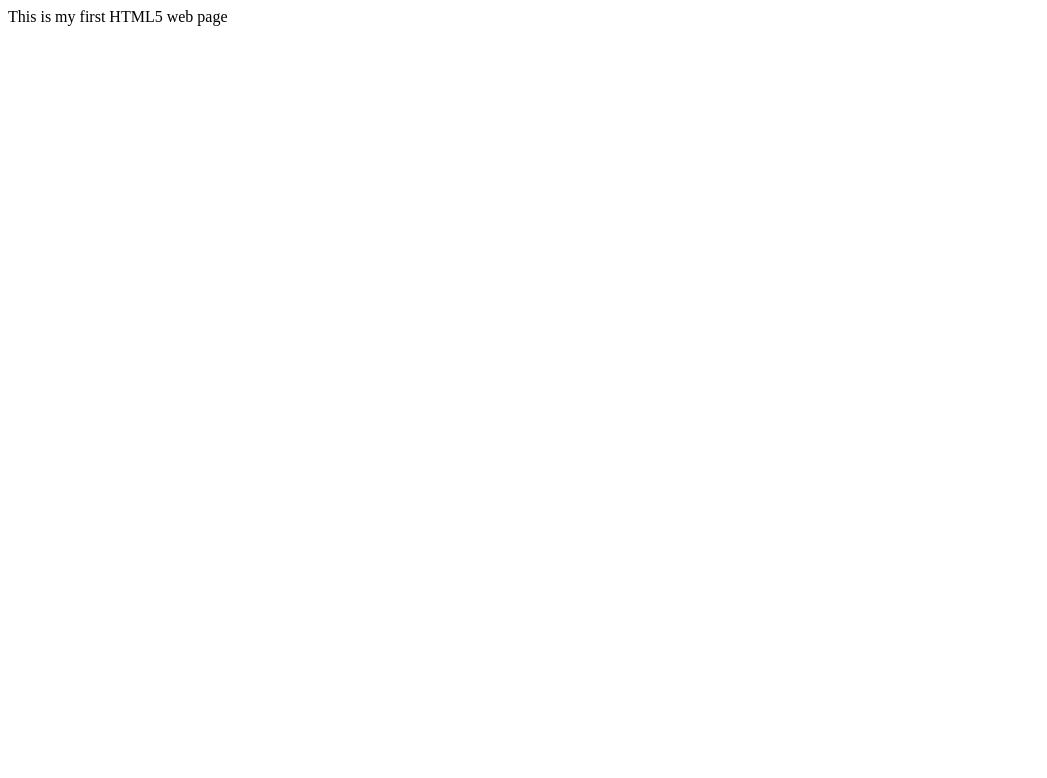
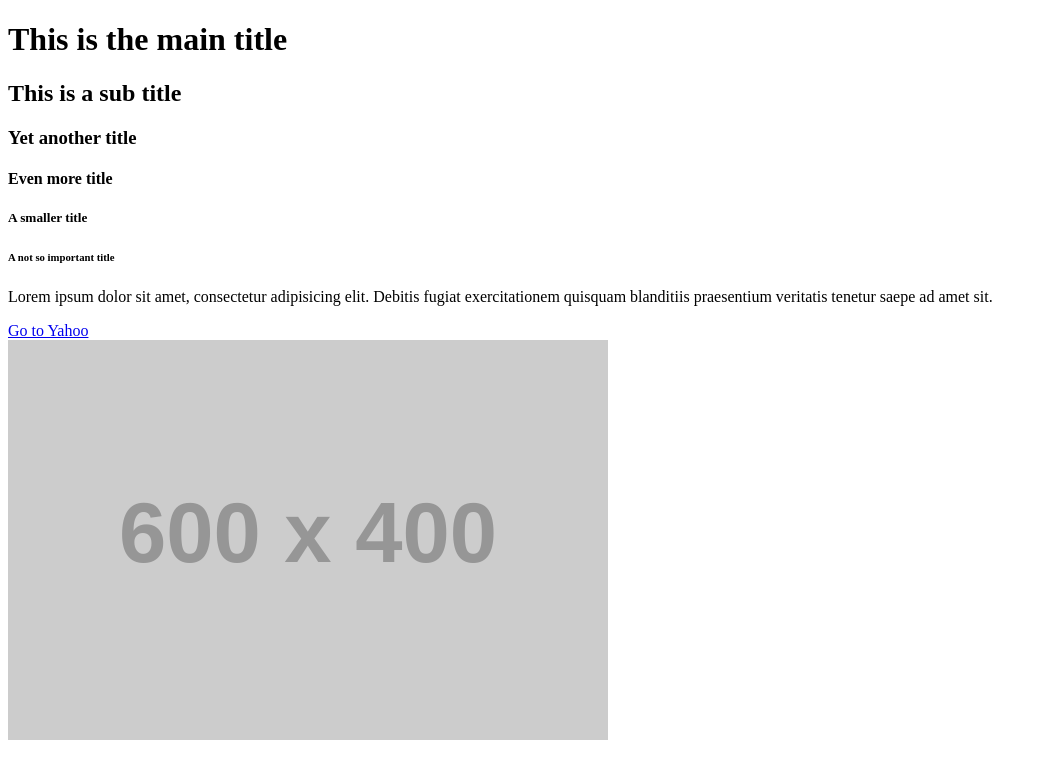
Before and after one commit to pdejort/fall-2024, a plain HTML site: page index.html in a window 1280 px wide. Shown: the whole page, without its empty margins (0-1047 px from the left). Drawn offline with Linux system fonts and the light colour scheme; placeholder pictures from the web are drawn by us.

Commit message:
added some html

```diff
--- a/index.html
+++ b/index.html
@@ -1,11 +1,29 @@
 <!DOCTYPE html>
 <html lang="en">
 <head>
-    <meta charset="UTF-8">
-    <meta name="viewport" content="width=device-width, initial-scale=1.0">
-    <title>Patricia's Bakery</title>
+  <meta charset="UTF-8">
+  <meta http-equiv="X-UA-Compatible" content="IE=edge">
+  <meta name="viewport" content="width=device-width, initial-scale=1.0">
+  <title>My Codepen Website</title>
 </head>
 <body>
-    This is my first HTML5 web page
+
+  <h1>This is the main title</h1>
+  <h2>This is a sub title</h2>
+  <h3>Yet another title</h3>
+  <h4>Even more title</h4>
+  <h5>A smaller title</h5>
+  <h6>A not so important title</h6>
+
+  <p>Lorem ipsum dolor sit amet, consectetur adipisicing elit. Debitis fugiat exercitationem quisquam blanditiis praesentium veritatis tenetur saepe ad amet sit.</p>
+
+  <a href="https://www.google.com" target="_blank">Go to Yahoo</a>
+  <br />
+
+  <a href="https://www.google.com" target="_blank">
+ <img src="https://dummyimage.com/600x400/2a36a6/fff.jpg&text=My+practice+Graphic" />
+  </a>
+
+
 </body>
 </html>
```
